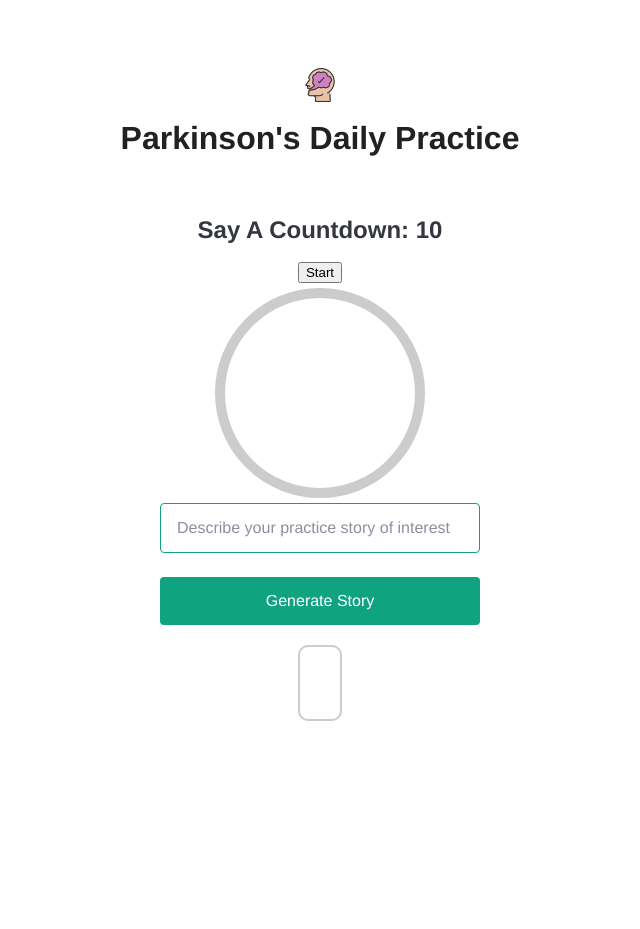
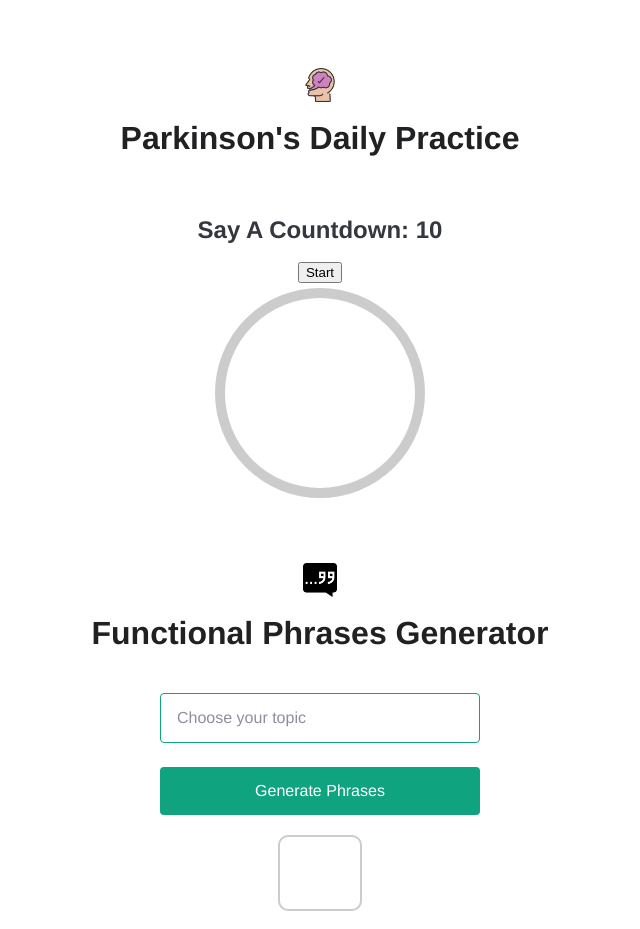
Before and after one commit to SamanthaMcElhinney/AI-Parkinsons-Treatment, a React app in the folder client/: page / in a window 1280 px wide. Shown: the top 929 px of the page, without its empty margins (320-960 px from the left). Before the commit the page ends 800 px from the top, so only its background shows below. Built offline with nearby package versions, Linux system fonts and the light colour scheme; the HTML template or start-up script is replaced by a standard one; a web font is replaced by a local one.

Commit message:
feat: functionality for displaying functional phrases and generating a story

```diff
--- a/client/src/App.jsx
+++ b/client/src/App.jsx
@@ -2,6 +2,7 @@ import styles from "./styles.module.css";
 import speaking from "./assets/speaking.png";
 import { useState } from "react";
 import Countdown from "./CountDown";
+import FunctionalPhrases from "./FunctionalPhrases";
 
 export default function App() {
   const [prompt, setPrompt] = useState("");
@@ -20,26 +21,26 @@ export default function App() {
         headers: {
           "Content-Type": "application/json",
         },
-        body: JSON.stringify({ prompt: prompt }),
+        body: JSON.stringify({ topic: prompt }),
       });
 
       if (!response.ok) {
         return `Error: ${response.status}`;
       }
-
       const data = await response.json();
-      return data.reply.trim();
+      return data.story.trim();
     } catch (error) {
       console.error(error);
       return "An error occurred";
     }
   };
 
-   return (
+  return (
     <main className={styles.main}>
       <img src={speaking} className={styles.icon} alt="brain icon" />
       <h3 className={styles.centerText}>Parkinson's Daily Practice</h3>
-      <Countdown seconds={10}/>
+      <Countdown seconds={10} />
+      <FunctionalPhrases />
       <form onSubmit={onSubmit}>
         <input
           type="text"
--- /dev/null
+++ b/client/src/FunctionalPhrases.css
@@ -0,0 +1,63 @@
+.main {
+  display: flex;
+  flex-direction: column;
+  align-items: center;
+  margin: 20px;
+  padding: 20px;
+  border: 1px solid #ccc;
+  border-radius: 10px;
+  box-shadow: 0px 0px 10px #aaa;
+}
+
+.icon {
+  width: 50px;
+  height: 50px;
+  margin-bottom: 20px;
+}
+
+.centerText {
+  text-align: center;
+  margin-bottom: 10px;
+}
+
+.container {
+  display: flex;
+  flex-direction: column;
+  align-items: center;
+  margin-top: 20px;
+}
+
+input[type="text"] {
+  width: 80%;
+  padding: 10px;
+  margin: 5px 0 20px 0;
+  border: 1px solid #ccc;
+  border-radius: 4px;
+}
+
+input[type="submit"] {
+  background-color: #4CAF50;
+  color: white;
+  padding: 14px 20px;
+  margin: 8px 0;
+  border: none;
+  border-radius: 4px;
+  cursor: pointer;
+}
+
+input[type="submit"]:hover {
+  background-color: #45a049;
+}
+
+ul {
+  list-style-type: none;
+  padding: 0;
+}
+
+li {
+  background-color: #f2f2f2;
+  margin: 8px 0;
+  padding: 10px;
+  text-align: center;
+  border-radius: 4px;
+}
--- /dev/null
+++ b/client/src/FunctionalPhrases.jsx
@@ -0,0 +1,64 @@
+import styles from './styles.module.css';
+import convo from './assets/convo.png';
+import { useState } from 'react';
+
+export default function FunctionalPhrases() {
+  const [topic, setTopic] = useState("");
+  const [phrases, setPhrases] = useState([]);
+
+  const onSubmit = async (e) => {
+    e.preventDefault();
+    const fetchedPhrases = await generatePhrases();
+    setPhrases(fetchedPhrases);
+  };
+
+  const generatePhrases = async () => {
+    console.log("Generating phrases for topic:", topic); // Debug log
+    try {
+      const response = await fetch("http://localhost:3002/phrases", {
+        method: "POST",
+        headers: {
+          "Content-Type": "application/json",
+        },
+        body: JSON.stringify({ topic: topic }),
+      });
+
+      console.log("Received response:", response); // Debug log
+
+      if (!response.ok) {
+        return [`Error: ${response.status}`];
+      }
+
+      const data = await response.json();
+      return data.phrases || [];
+    } catch (error) {
+      console.error(error);
+      return ["An error occurred"];
+    }
+  };
+
+
+  return (
+    <main className={styles.main}>
+      <img src={convo} className={styles.icon} alt="quote icon" />
+      <h3 className={styles.centerText}>Functional Phrases Generator</h3>
+      <form onSubmit={onSubmit}>
+        <input
+          type="text"
+          name="topic-description"
+          placeholder="Choose your topic"
+          value={topic}
+          onChange={(e) => setTopic(e.target.value)}
+        />
+        <input type="submit" value="Generate Phrases" />
+      </form>
+      <div className={styles.container}>
+        <ul className={styles.centerText}>
+          {phrases.map((phrase, index) => (
+            <li key={index}>{phrase}</li>
+          ))}
+        </ul>
+      </div>
+    </main>
+  );
+}
```
Also changed, not shown: client/src/assets/convo.png (added).
